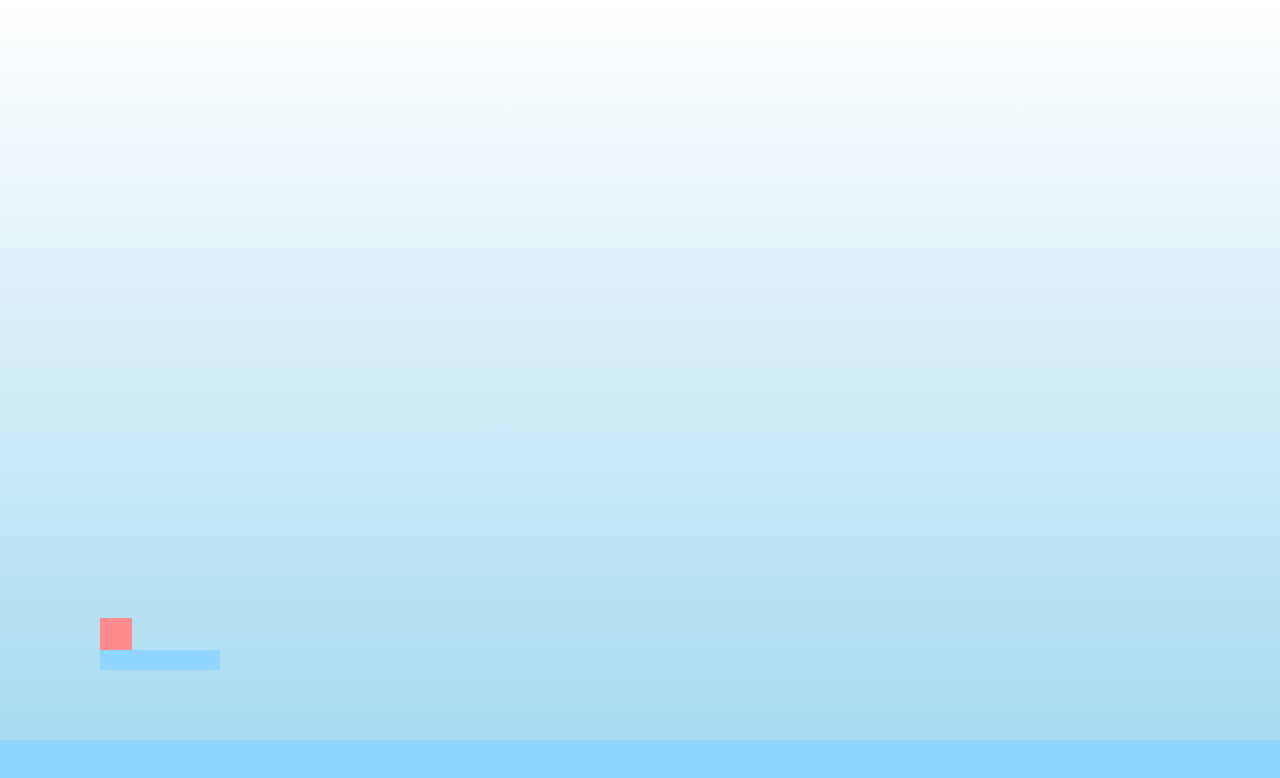
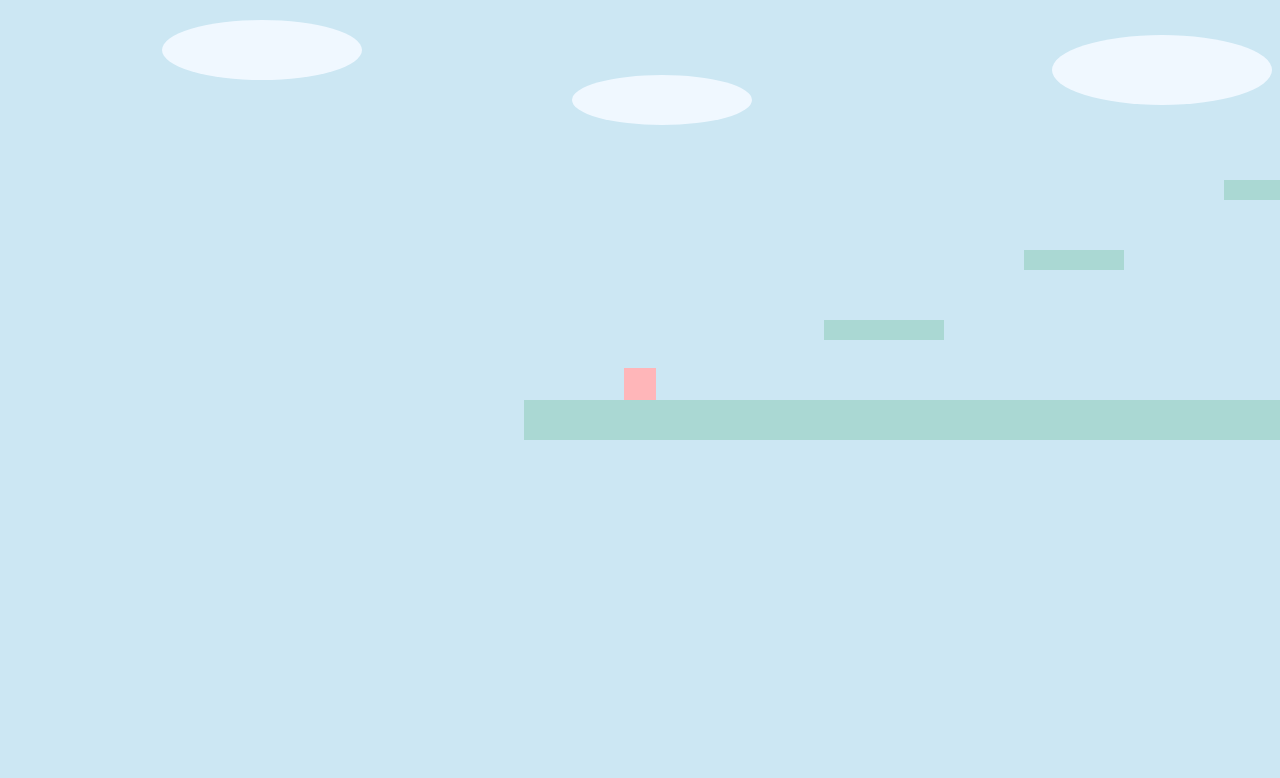
Before and after one commit to tsimiz/cloudVibe, a plain HTML site: page index.html in a window 1280 px wide. Drawn offline with Linux system fonts and the light colour scheme.

Commit message:
Update index.html

```diff
--- a/index.html
+++ b/index.html
@@ -10,7 +10,7 @@
       padding: 0;
       overflow: hidden;
       height: 100%;
-      background: linear-gradient(to top, #a0d8ef, #ffffff);
+      background: #cce7f3;
       touch-action: none;
     }
     canvas {
@@ -51,14 +51,27 @@
     const moveSpeed = 3;
     const jumpForce = -10;
 
+    let cameraX = 0;
+
+    const clouds = [
+      { x: 0, y: 50, width: 200, height: 60 },
+      { x: 400, y: 100, width: 180, height: 50 },
+      { x: 900, y: 70, width: 220, height: 70 },
+      { x: 1300, y: 90, width: 160, height: 55 }
+    ];
+
     const platforms = [
-      { x: 0, y: height - 60, width: width, height: 60 },
-      { x: 100, y: height - 150, width: 120, height: 20 },
+      { x: 0, y: 400, width: 800, height: 40 },
+      { x: 300, y: 320, width: 120, height: 20 },
+      { x: 500, y: 250, width: 100, height: 20 },
+      { x: 700, y: 180, width: 80, height: 20 },
+      { x: 900, y: 300, width: 150, height: 20 },
+      { x: 1200, y: 350, width: 200, height: 20 },
+      { x: 1600, y: 280, width: 100, height: 20 }
     ];
 
     let keys = { left: false, right: false, up: false };
 
-    // Touch support
     canvas.addEventListener('touchstart', (e) => {
       const touch = e.touches[0];
       if (touch.clientX < width / 3) keys.left = true;
@@ -83,7 +96,6 @@
       player.x += player.vx;
       player.y += player.vy;
 
-      // Basic collision with platforms
       player.grounded = false;
       for (const p of platforms) {
         if (
@@ -99,22 +111,38 @@
           }
         }
       }
+
+      cameraX = player.x - width / 2 + player.width / 2;
     }
 
     function draw() {
       ctx.clearRect(0, 0, width, height);
 
-      // Background sky gradient (already handled via CSS)
+      // Parallax clouds (slower scroll than foreground)
+      ctx.save();
+      ctx.translate(-cameraX * 0.5, 0);
+      ctx.fillStyle = '#f0f8ff';
+      for (const c of clouds) {
+        ctx.beginPath();
+        ctx.ellipse(c.x, c.y, c.width / 2, c.height / 2, 0, 0, Math.PI * 2);
+        ctx.fill();
+      }
+      ctx.restore();
+
+      ctx.save();
+      ctx.translate(-cameraX, 0);
 
       // Draw platforms
-      ctx.fillStyle = '#8ED6FF';
+      ctx.fillStyle = '#aad8d3';
       for (const p of platforms) {
         ctx.fillRect(p.x, p.y, p.width, p.height);
       }
 
       // Draw player
-      ctx.fillStyle = '#FF8C8C';
+      ctx.fillStyle = '#ffb6b9';
       ctx.fillRect(player.x, player.y, player.width, player.height);
+
+      ctx.restore();
     }
 
     function gameLoop() {
```
